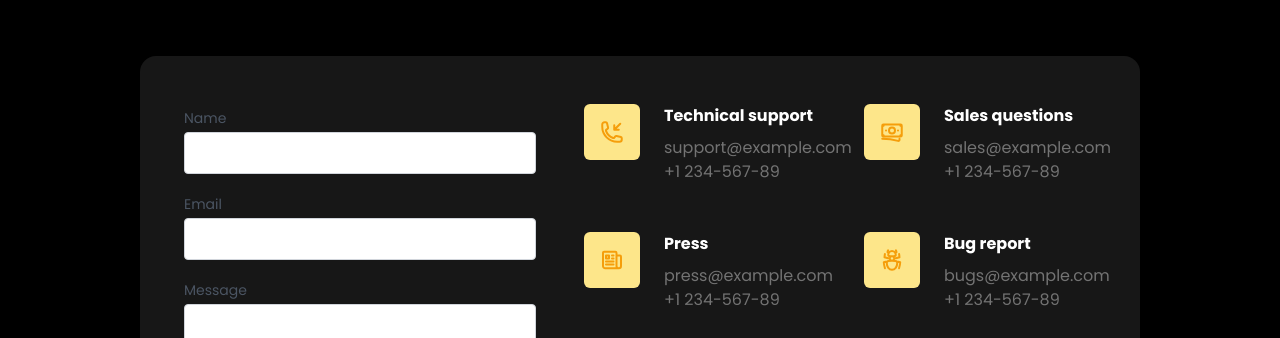
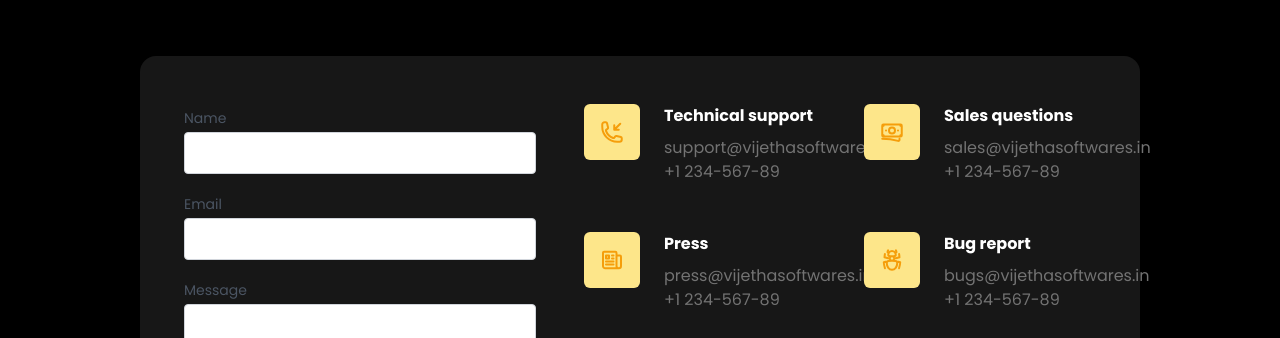
Before and after one commit to Webrizen/vijetha-softwares-private-limited, a Next.js app: page / in a window 1280 px wide. Shown: the part 6183-6521 px from the top of the page. Built offline with nearby package versions, Linux system fonts and the light colour scheme; what tailwindcss-animated would draw is missing.

Commit message:
update v2

```diff
--- a/src/app/page.js
+++ b/src/app/page.js
@@ -759,7 +759,7 @@ export default function Home() {
                       Technical support
                     </p>
                     <p className="text-neutral-500 dark:text-neutral-200">
-                      support@example.com
+                      support@vijethasoftwares.in
                     </p>
                     <p className="text-neutral-500 dark:text-neutral-200">
                       +1 234-567-89
@@ -783,7 +783,7 @@ export default function Home() {
                       Sales questions
                     </p>
                     <p className="text-neutral-500 dark:text-neutral-200">
-                      sales@example.com
+                      sales@vijethasoftwares.in
                     </p>
                     <p className="text-neutral-500 dark:text-neutral-200">
                       +1 234-567-89
@@ -805,7 +805,7 @@ export default function Home() {
                   <div className="ml-6 grow">
                     <p className="mb-2 font-bold dark:text-white">Press</p>
                     <p className="text-neutral-500 dark:text-neutral-200">
-                      press@example.com
+                      press@vijethasoftwares.in
                     </p>
                     <p className="text-neutral-500 dark:text-neutral-200">
                       +1 234-567-89
@@ -827,7 +827,7 @@ export default function Home() {
                   <div className="ml-6 grow">
                     <p className="mb-2 font-bold dark:text-white">Bug report</p>
                     <p className="text-neutral-500 dark:text-neutral-200">
-                      bugs@example.com
+                      bugs@vijethasoftwares.in
                     </p>
                     <p className="text-neutral-500 dark:text-neutral-200">
                       +1 234-567-89
```
